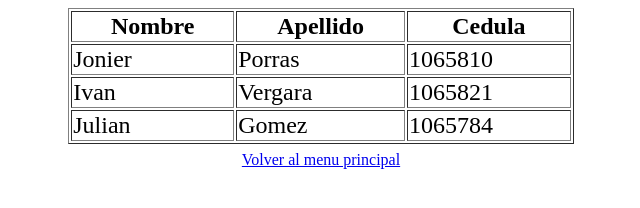
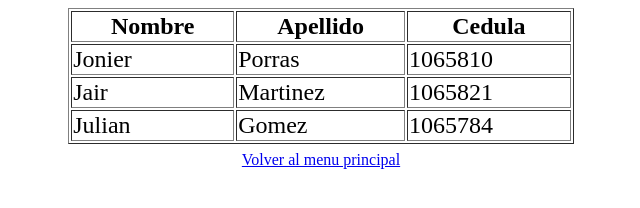
Before and after one commit to jonier93/pract_git, a plain HTML site: page tablas.html in a window 1280 px wide. Shown: the full height of the page, 319-959 px from the left. Drawn offline with Linux system fonts and the light colour scheme.

Commit message:
version_3

```diff
--- a/tablas.html
+++ b/tablas.html
@@ -19,8 +19,8 @@
             <td>1065810</td>
         </tr>
         <tr>
-            <td>Ivan</td>
-            <td>Vergara</td>
+            <td>Jair</td>
+            <td>Martinez</td>
             <td>1065821</td>
         </tr>
         <tr>
```
